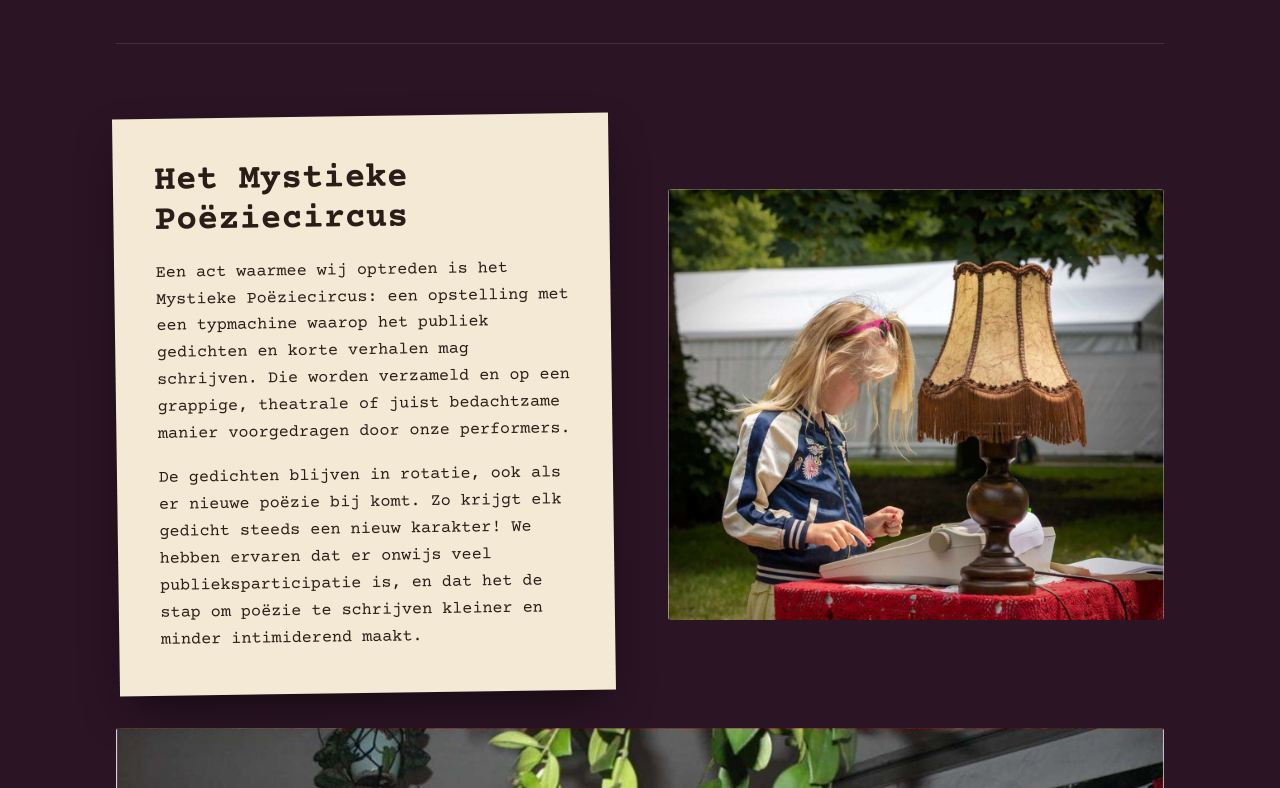
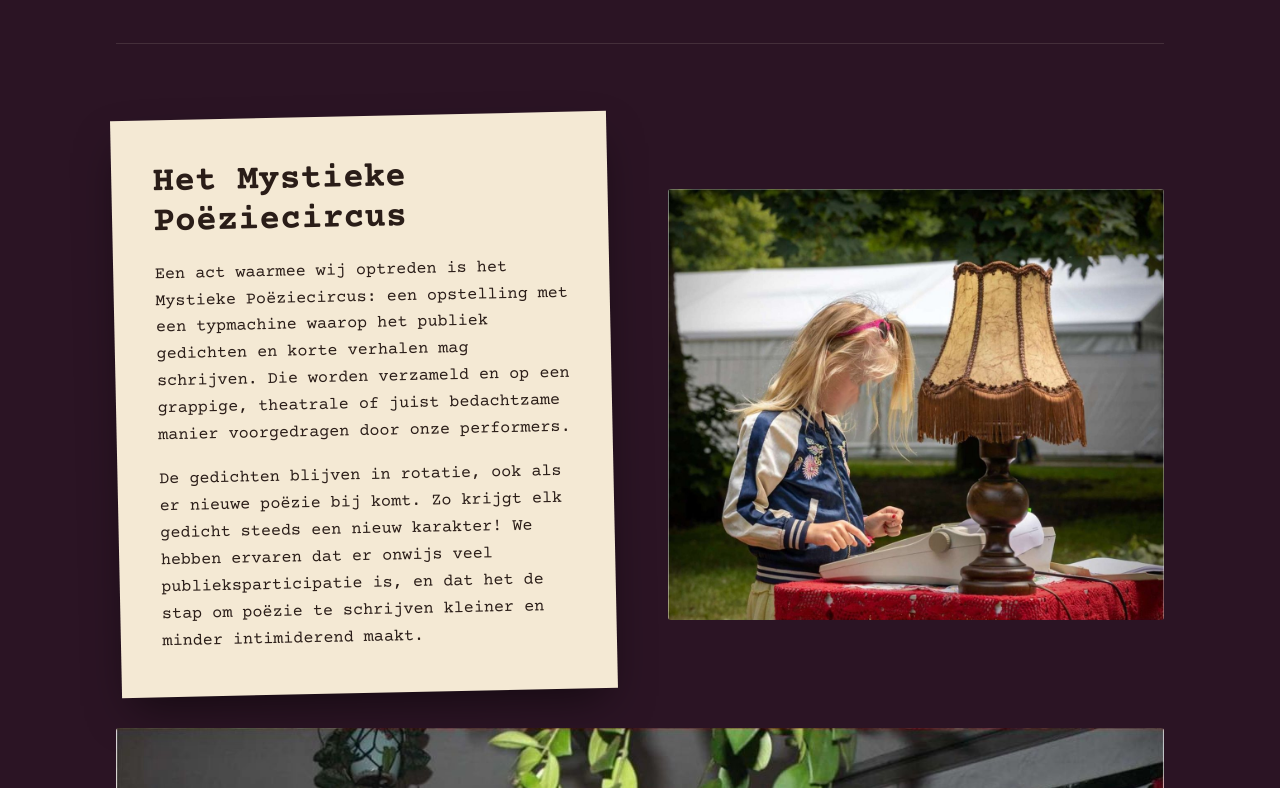
Before and after one commit to Klikblitser/Omwenteling, a Jekyll site: the page built from wakker.html, in a window 1280 px wide. Shown: the part 2225-3013 px from the top of the page. Built offline with Jekyll 4.4.1, drawn with Linux system fonts in a browser that asks for light colours.

Commit message:
kleine aanpassing

```diff
--- a/assets/css/wakker.css
+++ b/assets/css/wakker.css
@@ -209,7 +209,7 @@
   font-size: 1.05rem;
   line-height: 1.6;
   padding: clamp(1.6rem, 4vw, 2.6rem);
-  transform: rotate(-0.8deg);
+  transform: rotate(-1.2deg);
   box-shadow: 0 20px 45px -12px rgba(0, 0, 0, 0.55);
 }
 .vel h2 { color: var(--inkt); margin-bottom: 1.2rem; }
@@ -240,7 +240,7 @@
   font-family: var(--typ);
   max-width: 30rem;
   padding: clamp(1.5rem, 4vw, 2.2rem);
-  transform: rotate(0.7deg);
+  transform: rotate(1.7deg);
   box-shadow: 0 20px 45px -12px rgba(0, 0, 0, 0.55);
 }
 .briefje h2 { color: var(--inkt); }
```
